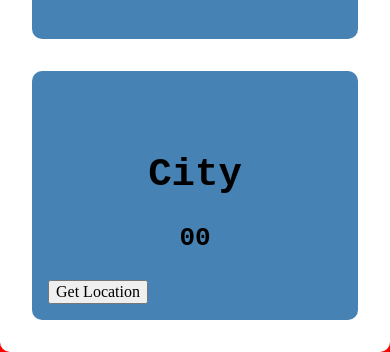
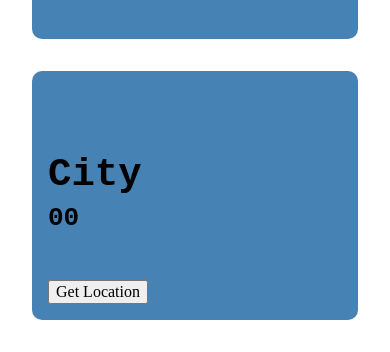
Before and after one commit to justinsnider/weather_app, a plain HTML site: page index.html in a window 390 px wide. Shown: the part 711-1063 px from the top of the page. Drawn offline with nearby package versions, Linux system fonts and the light colour scheme; some icons are missing.

Commit message:
Made more styling changes

```diff
--- a/css/styles.css
+++ b/css/styles.css
@@ -21,22 +21,23 @@ img {
     text-align: center;
     font-family: monospace;
     font-size: 5em;
+
 }
 
 .title {
-    text-align: center;
     color: white;
+    position: relative;
+    bottom: 30px;
 }
 
-h1 {
-    text-align: center;
-}
+
 
 .temp {
-    text-align: center;
+
     font-family: monospace;
     font-size: 2em;
-    margin-bottom: 1em;
+    position: relative;
+    bottom: 20px;
 }
 
 .city {
@@ -69,11 +70,8 @@ section {
     flex-basis: 200px;
     /*Shorthand*/
     flex: 1 0 200px;
+}
 
-    /*Flexbox as Parent*/
-
-
-}
 
 
 /********************
@@ -115,7 +113,7 @@ MEDIA QUERIES
 
   /* Diagnostic Styling. */
 	body {
-       background: red;
+       background: white;
 	}
 
 }
```
